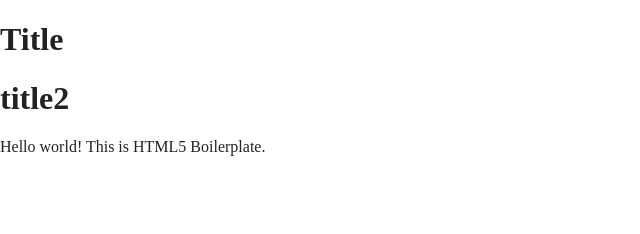
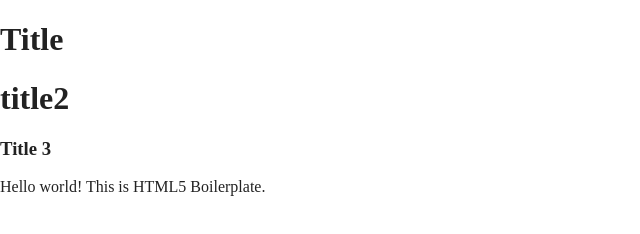
Before and after one commit to TurbidCornet7/wad-lab1, a website built with Parcel: page index.html in a window 1280 px wide. Shown: the whole page, without its empty margins (0-640 px from the left). Built offline with nearby package versions, Linux system fonts and the light colour scheme.

Commit message:
Update index.html

```diff
--- a/index.html
+++ b/index.html
@@ -25,7 +25,7 @@
 <body>
   <h1>Title</h1>
   <h1>title2</h1>
-
+  <h3>Title 3</h3>
   <!-- Add your site or application content here -->
   <p>Hello world! This is HTML5 Boilerplate.</p>
   <script src="js/vendor/modernizr-3.11.2.min.js"></script>
```
